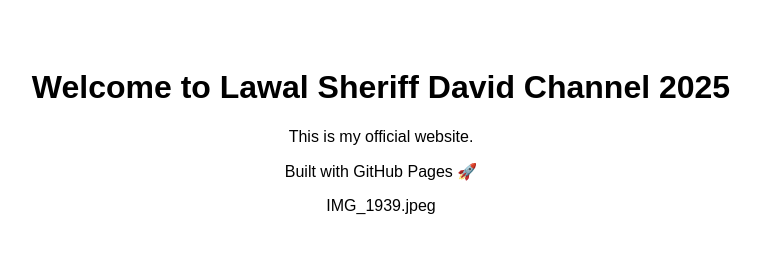
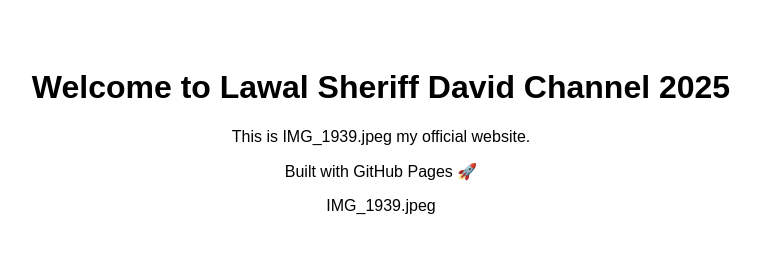
Before and after one commit to itzsherifffrosh-dotcom/itzsherriffrosh-dotcom.github.io, a plain HTML site: page index.html in a window 1280 px wide. Shown: the whole page, without its empty margins (259-1020 px from the left). Drawn offline with Linux system fonts and the light colour scheme.

Commit message:
Update website description to include image reference

```diff
--- a/index.html
+++ b/index.html
@@ -7,7 +7,7 @@
 </head>
 <body style="font-family: Arial, sans-serif; text-align: center; padding: 40px;">
   <h1>Welcome to Lawal Sheriff David Channel 2025</h1>
-  <p>This is my official website.</p>
+  <p>This is IMG_1939.jpeg my official website.</p>
   <p>Built with GitHub Pages 🚀</p>
 </body>
 </html>
```
